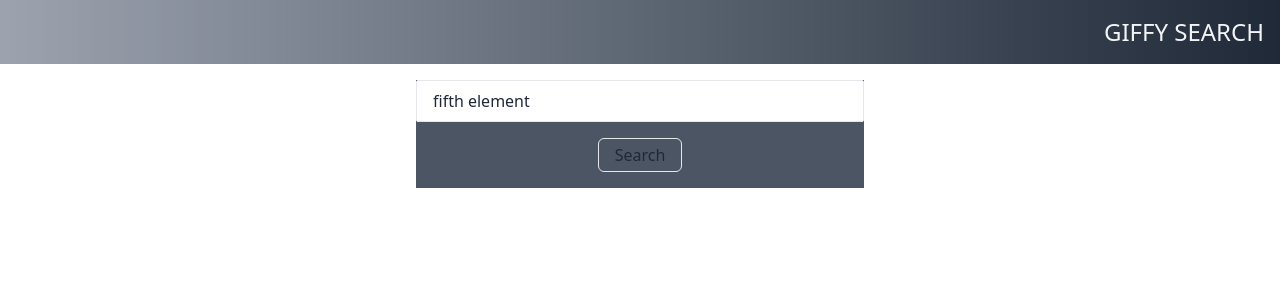
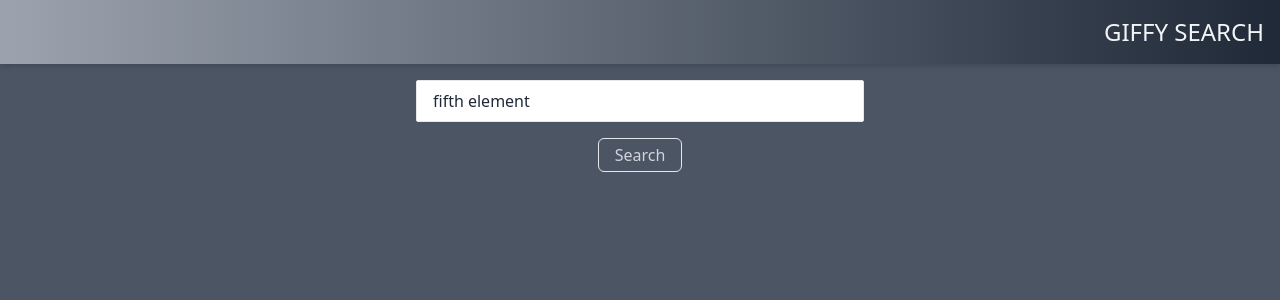
Before and after one commit to maxzz/giffy, a React (Vite) app: page / in a window 1280 px wide. Shown: the top 300 px of the page. Built offline with nearby package versions, Linux system fonts and the light colour scheme.

Commit message:
WIP: Tech stack update. 7. background fill

```diff
--- a/src/hooked-serach.tsx
+++ b/src/hooked-serach.tsx
@@ -33,21 +33,21 @@ export default function HookedSearch() {
     const [results, loading] = useGiphy(query);
 
     return (
-        <React.Fragment>
-            <div className="h-16 px-4 flex items-center justify-end text-gray-100 bg-gradient-to-r from-gray-400 to-gray-800 uppercase">
-                <h1 className="text-2xl">Giffy Search</h1>
+        <div className="bg-gray-600">
+            <div className="h-screen">
+
+                <div className="h-16 px-4 flex items-center justify-end text-gray-100 bg-gradient-to-r from-gray-400 to-gray-800 shadow-md">
+                    <h1 className="text-2xl uppercase">Giffy Search</h1>
                 </div>
-            <div className="container max-w-md mx-auto bg-gray-600">
+
+                <div className="container max-w-md mx-auto">
                     <form
                         className="mt-4 flex flex-col"
-                    onSubmit={e => {
-                        e.preventDefault();
-                        setQuery(search);
-                    }}
+                        onSubmit={e => { e.preventDefault(); setQuery(search); }}
                     >
                         <input className="px-4 py-2 border rounded-sm text-gray-800"
                             value={search} onChange={e => setSearch(e.target.value)} placeholder="What GIF to search for" />
-                    <button className="self-center mt-4 px-4 py-1 border rounded-md text-gray-800">Search</button>
+                        <button className="self-center mt-4 px-4 py-1 border rounded-md text-gray-300">Search</button>
                     </form>
 
                     <div className="mt-4">
@@ -61,6 +61,7 @@ export default function HookedSearch() {
                         }
                     </div>
                 </div>
-        </React.Fragment>
+            </div>
+        </div>
     );
 }
```
Lines whose indentation alone changed are shown as unchanged.
